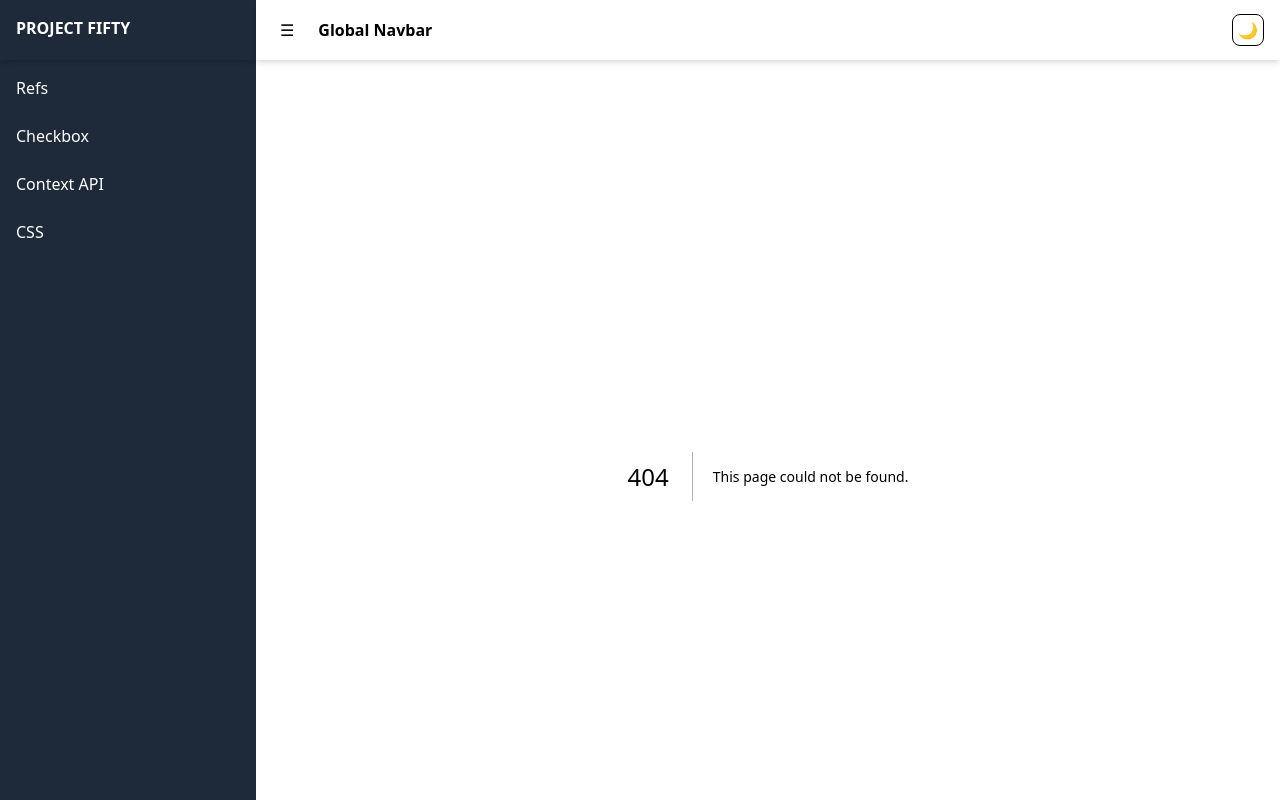
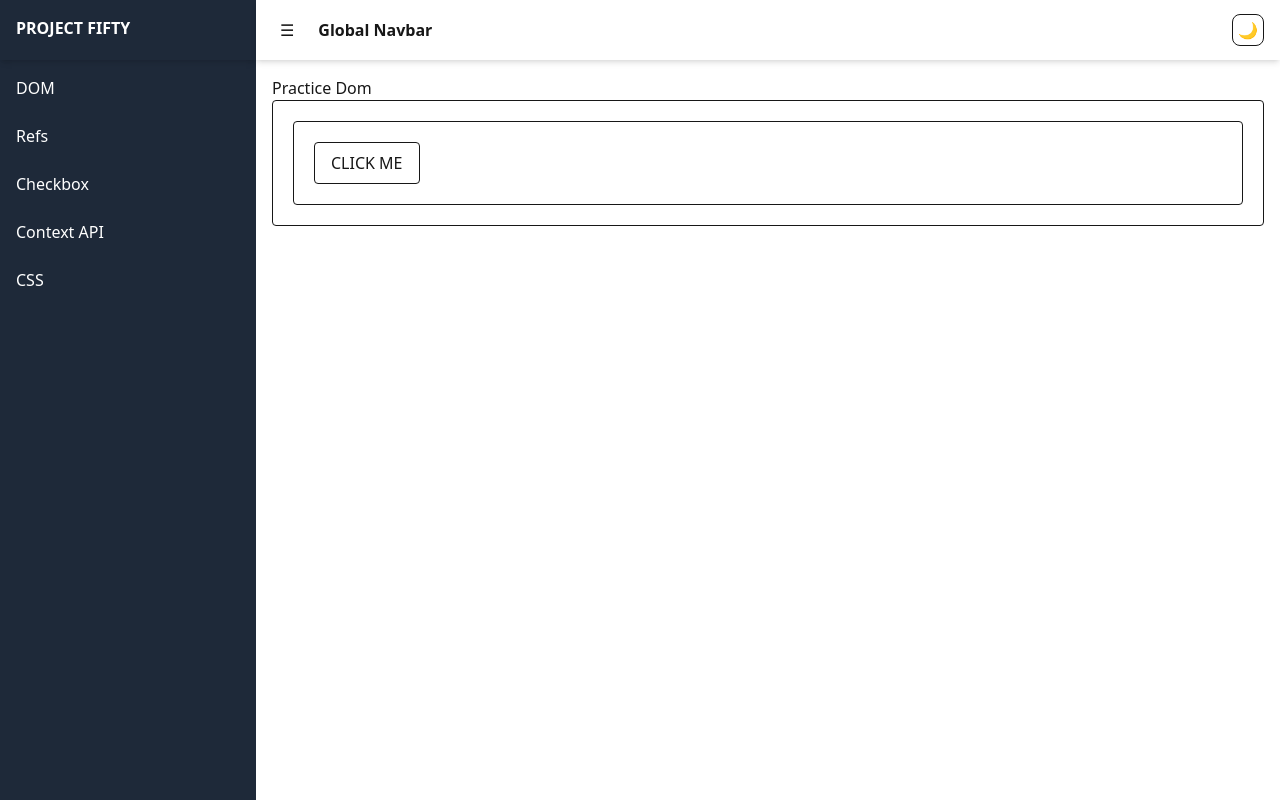
Before and after one commit to main-uddin/project-fifty, a Next.js app: page /dom in a window 1280 px wide. Before the commit this address had no page. Built offline with nearby package versions, Linux system fonts and the light colour scheme.

Commit message:
practice event delegations

```diff
--- /dev/null
+++ b/app/components/dom/index.tsx
@@ -0,0 +1,46 @@
+'use client';
+
+import { useEffect } from 'react';
+
+const PracticeDOM = () => {
+  useEffect(() => {
+    const parent = document.getElementById('parent');
+    const child = document.getElementById('child');
+    const grandChild = document.getElementById('btn');
+
+    const parentClick = () => {
+      console.log('FROM PARENT');
+    };
+    const childClick = () => {
+      console.log('FROM CHILD');
+    };
+    const buttonClick = (e: MouseEvent) => {
+      console.log('FROM Button');
+      e.stopPropagation();
+    };
+
+    parent?.addEventListener('click', parentClick);
+    child?.addEventListener('click', childClick);
+    grandChild?.addEventListener('click', buttonClick);
+
+    return () => {
+      parent?.removeEventListener('click', parentClick);
+      child?.removeEventListener('click', childClick);
+      grandChild?.removeEventListener('click', buttonClick);
+    };
+  }, []);
+
+  return (
+    <div>
+      <div id="parent" className="border p-5 rounded">
+        <div id="child" className="border p-5 rounded">
+          <button id="btn" className="border rounded px-4 py-2">
+            CLICK ME
+          </button>
+        </div>
+      </div>
+    </div>
+  );
+};
+
+export default PracticeDOM;
--- a/app/components/sidebar/index.tsx
+++ b/app/components/sidebar/index.tsx
@@ -16,6 +16,9 @@ const Sidebar = ({ isOpen }: Props) => {
       <div className="px-4 pt-4 pb-5 font-bold shadow-md">PROJECT FIFTY</div>
 
       <nav className="p-2 space-y-2">
+        <Link href="/dom" className="block p-2 rounded hover:bg-gray-700">
+          DOM
+        </Link>
         <Link href="/refs" className="block p-2 rounded hover:bg-gray-700">
           Refs
         </Link>
--- /dev/null
+++ b/app/dom/page.tsx
@@ -0,0 +1,11 @@
+import PracticeDOM from '../components/dom';
+
+const DOMPage = () => {
+  return (
+    <div>
+      <h2>Practice Dom</h2>
+      <PracticeDOM />
+    </div>
+  );
+};
+export default DOMPage;
```
Also changed, not shown: app/components/dom/domDestination.txt (added), 1 other file (tests, documents, lock files or other folders).
